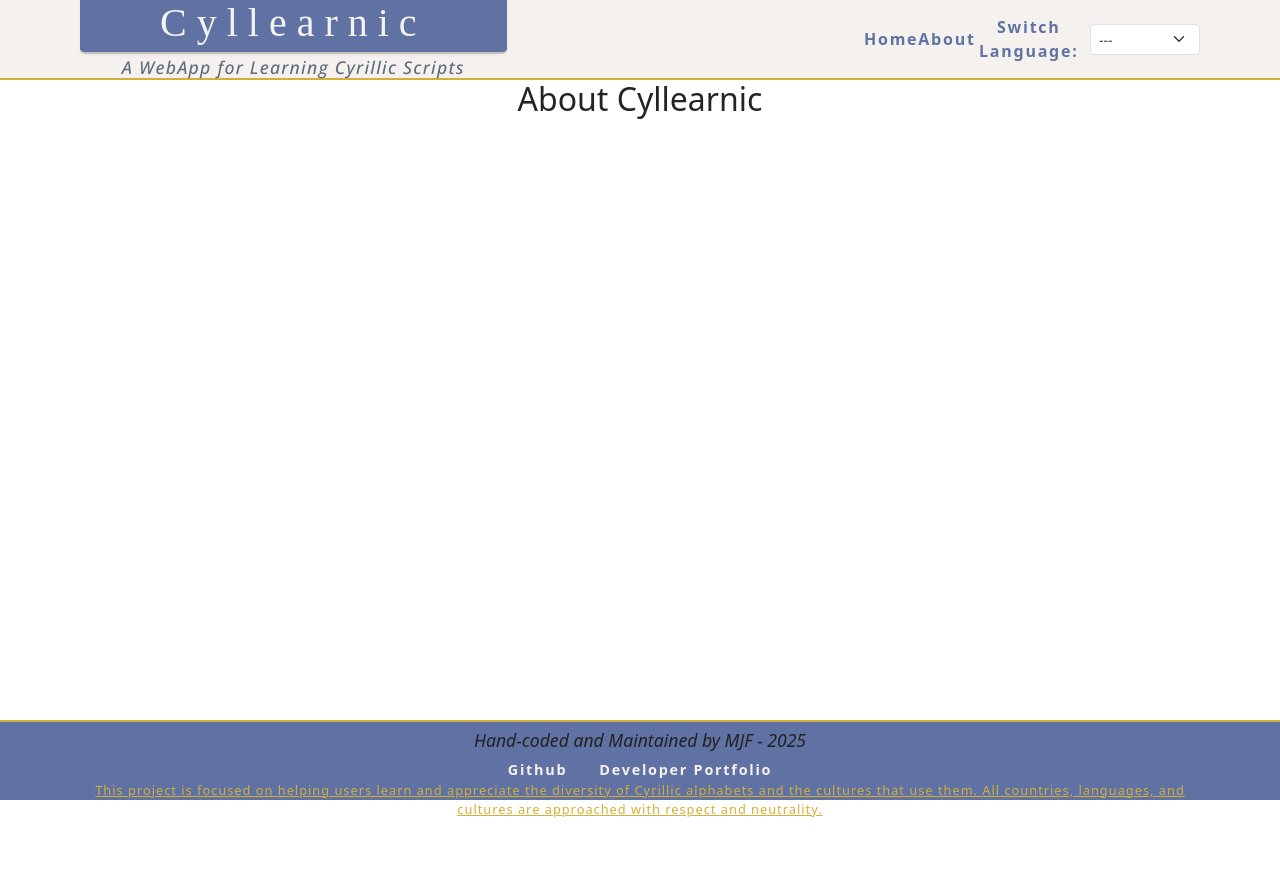
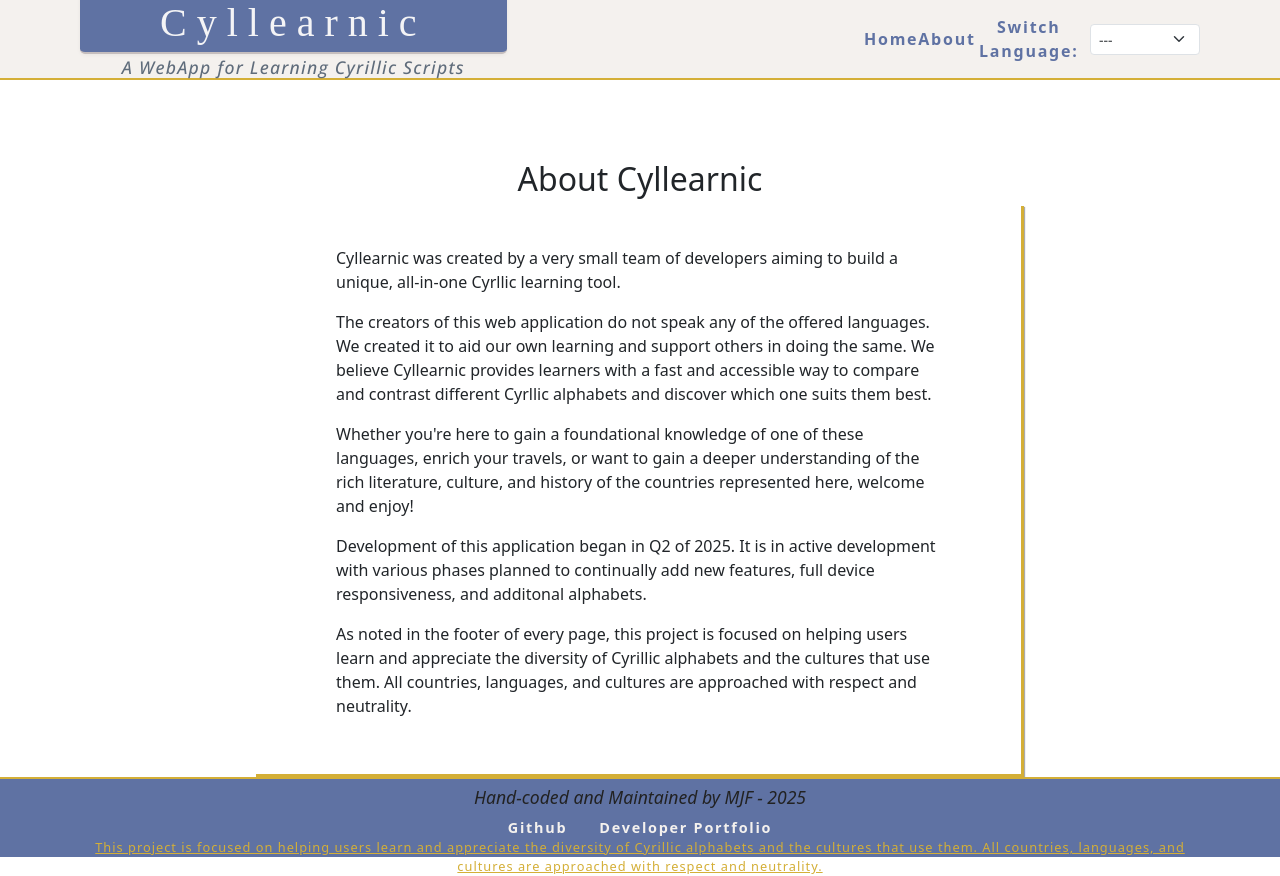
Before and after one commit to mjfru/cyllearnic, a React (Vite) app: page /about in a window 1280 px wide. Before the commit the page ends 819 px from the top, so only its background shows below. Built offline with nearby package versions, Linux system fonts and the light colour scheme; a web font is replaced by a local one.

Commit message:
add about page content, new css file for information pages, some tweaks to verbiage

```diff
--- a/src/components/AboutPage.jsx
+++ b/src/components/AboutPage.jsx
@@ -1,5 +1,41 @@
 const AboutPage = () => {
-	return <h2>About Cyllearnic</h2>;
+	return (
+		<main className="hero-content">
+			<div className="main-headers">
+				<h2>About Cyllearnic</h2>
+			</div>
+			<div className="info-container">
+				<p>
+					Cyllearnic was created by a very small team of developers aiming to
+					build a unique, all-in-one Cyrllic learning tool.
+				</p>
+				<p>
+					The creators of this web application do not speak any of the offered
+					languages. We created it to aid our own learning and support others in
+					doing the same. We believe Cyllearnic provides learners with a fast
+					and accessible way to compare and contrast different Cyrllic alphabets
+					and discover which one suits them best.
+				</p>
+				<p>
+					Whether you're here to gain a foundational knowledge of one of these
+					languages, enrich your travels, or want to gain a deeper understanding
+					of the rich literature, culture, and history of the countries
+					represented here, welcome and enjoy!
+				</p>
+				<p>
+					Development of this application began in Q2 of 2025. It is in active
+					development with various phases planned to continually add new
+					features, full device responsiveness, and additonal alphabets.
+				</p>
+				<p>
+					As noted in the footer of every page, this project is focused on
+					helping users learn and appreciate the diversity of Cyrillic alphabets
+					and the cultures that use them. All countries, languages, and cultures
+					are approached with respect and neutrality.
+				</p>
+			</div>
+		</main>
+	);
 };
 
 export default AboutPage;
--- a/src/components/FlashCards.jsx
+++ b/src/components/FlashCards.jsx
@@ -14,6 +14,10 @@ const FlashCards = () => {
 	const { language } = useParams();
 	const selectedLanguage = datasets[language];
 
+  // Shuffle order of cards-- maybe in a seperate component & reset to default:
+
+  // Remove a card:
+
 	return (
 		<main>
 			<h2 className="page-heading">Flashcards</h2>
--- a/src/components/Home.jsx
+++ b/src/components/Home.jsx
@@ -16,7 +16,7 @@ const Main = () => {
 				</Link>
 				<Link to="/study/serbo_croatian">
 					<button className="lang-nav-btn" disabled>
-						Serbo-Croatian (Coming Soon)
+						Serbian (Coming Soon)
 					</button>
 				</Link>
 				<Link to="/study/bulgarian">
--- a/src/index.css
+++ b/src/index.css
@@ -3,6 +3,7 @@
 @import "./styles/main_displays.css";
 @import "./styles/quiz_page.css";
 @import "./styles/variables.css";
+@import "./styles/information_pages.css";
 
 * {
 	margin: 0;
--- /dev/null
+++ b/src/styles/information_pages.css
@@ -0,0 +1,8 @@
+.info-container {
+	max-width: 60vw;
+	padding: 40px 80px;
+	border-right: 3px solid var(--highlight-bright);
+	border-bottom: 3px solid var(--highlight-bright);
+	line-height: 1.5;
+	box-shadow: 1px 1px 1px rgba(0, 0, 0, 0.33);
+}
```
Also changed, not shown: todo.txt.
